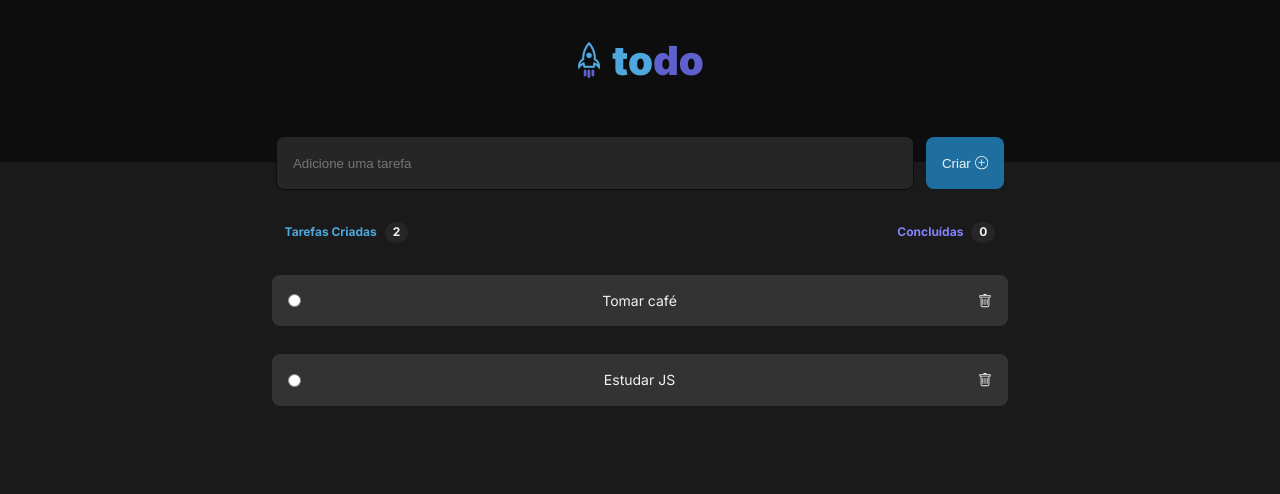
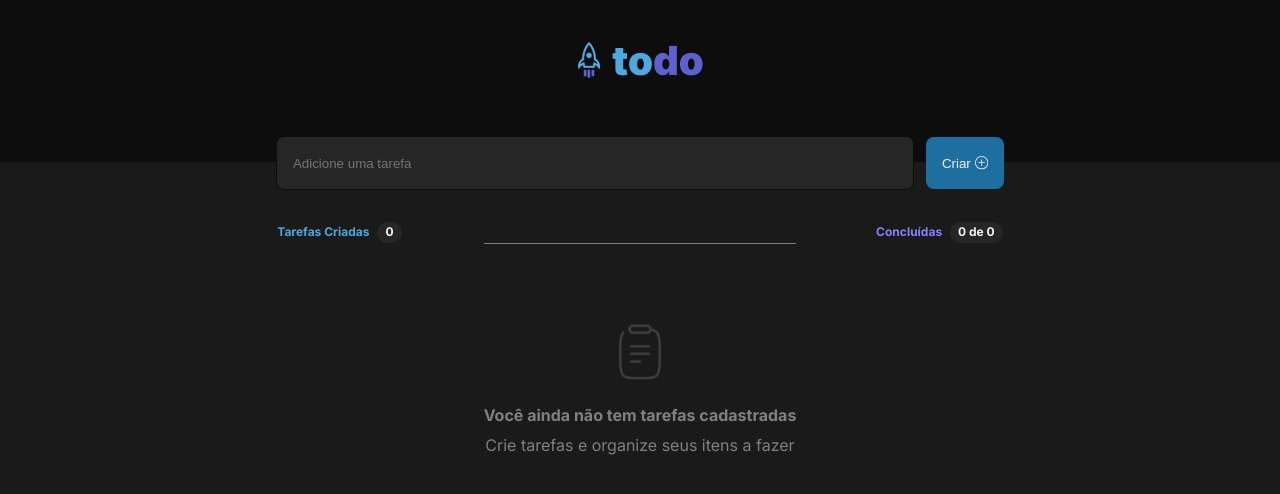
Before and after one commit to thiagomartns/todo-list-react, a React (Create React App) app: page / in a window 1280 px wide. Shown: the top 494 px of the page. Built offline with nearby package versions, Linux system fonts and the light colour scheme.

Commit message:
Reatividade da array nos componentes adicionada

```diff
--- a/src/App.jsx
+++ b/src/App.jsx
@@ -7,14 +7,14 @@ import { useState } from "react";
 function App() {
 
   const [newTask, setNewTask] = useState('')
-  const [tasksArray, setTasksArray] = useState(['Tomar café', 'Estudar JS'])
+  const [tasksArray, setTasksArray] = useState([])
 
   return (
     <div className="App">
       <Header />
       <div className="appContainer">
-        <Input newTask={newTask} setNewTask={setNewTask} />
-        <Tasks tasksArray={tasksArray} />
+        <Input newTask={newTask} setNewTask={setNewTask} tasksArray={tasksArray} setTasksArray={setTasksArray} />
+        <Tasks newTask={newTask} setNewTask={setNewTask} tasksArray={tasksArray} setTasksArray={setTasksArray} />
       </div>
     </div>
   );
--- a/src/components/input/Input.jsx
+++ b/src/components/input/Input.jsx
@@ -2,16 +2,19 @@ import React, { useEffect } from 'react'
 import './input.scss'
 import { BsPlusCircle } from 'react-icons/bs'
 
-const Input = ({ newTask, setNewTask }) => {
+const Input = ({ newTask, setNewTask, tasksArray, setTasksArray }) => {
 
-  useEffect(() => {
-
-  }, [])
+  const handleClick = () => {
+    if (newTask) {
+      setTasksArray([...tasksArray, newTask])
+      setNewTask('')
+    }
+  }
 
   return (
     <div className='input'>
-      <input type="text" placeholder='Adicione uma tarefa' onChange={(e) => setNewTask(e.target.value)} />
-      <button className='inputBtn'>
+      <input type="text" placeholder='Adicione uma tarefa' value={newTask} onChange={(e) => setNewTask(e.target.value)} />
+      <button className='inputBtn' onClick={handleClick}>
         Criar
         <BsPlusCircle />
       </button>
--- a/src/components/tasks/Tasks.jsx
+++ b/src/components/tasks/Tasks.jsx
@@ -2,7 +2,12 @@ import React from 'react'
 import './tasks.scss'
 import { BsTrash } from 'react-icons/bs'
 
-const Tasks = ({ tasksArray }) => {
+const Tasks = ({ newTask, setNewTask, tasksArray, setTasksArray }) => {
+
+  const deleteTask = (index) => {
+    setTasksArray(tasksArray.filter((task, i) => i !== index))
+  }
+
   return (
     <div className='tasks'>
       <div className="tasksCounter">
@@ -12,7 +17,7 @@ const Tasks = ({ tasksArray }) => {
         </div>
         <div className="tasksCompleted">
           <p>Concluídas</p>
-          <span className='counterSpan'>0</span>
+          <span className='counterSpan'>0 de {tasksArray.length}</span>
         </div>
       </div>
       <div className="tasksAppContainer">
@@ -28,7 +33,7 @@ const Tasks = ({ tasksArray }) => {
               <div key={index} className='tasksContainerItem'>
                 <input type="radio" />
                 <p>{task}</p>
-                <BsTrash />
+                <BsTrash className='icon' onClick={() => deleteTask(index)} />
               </div>
           ))}
           </div>
```
